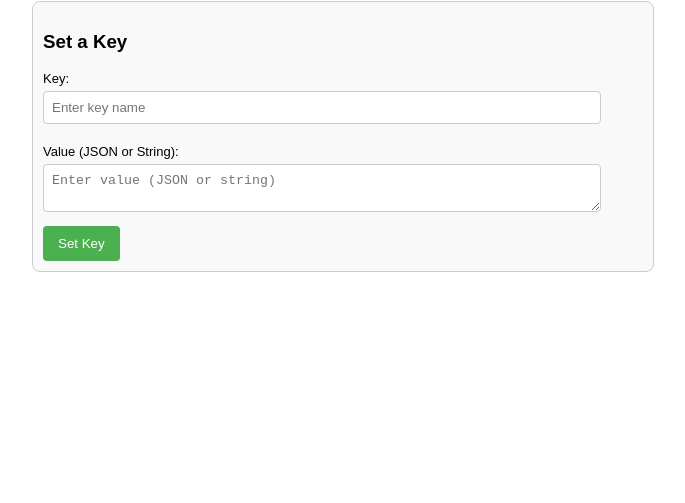
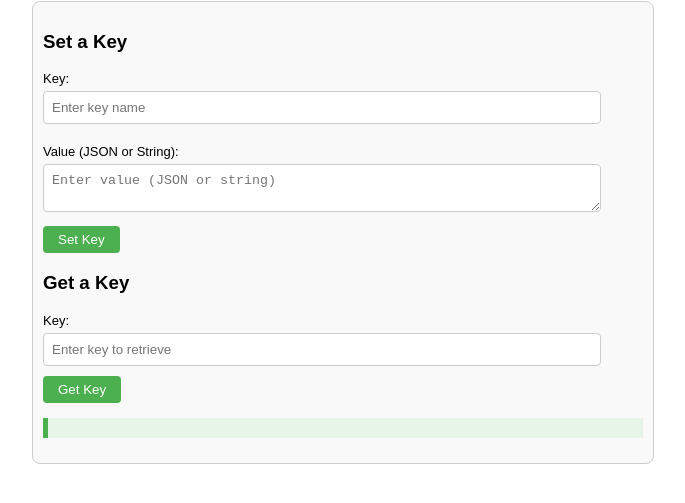
Before and after one commit to sskanishk/versionedLocalStorage, a plain HTML site: page index.html in a window 1280 px wide. Shown: the part 79-582 px from the top of the page, without its empty margins (297-982 px from the left). Drawn offline with Linux system fonts and the light colour scheme.

Commit message:
feat: get value of input key from local storage

```diff
--- a/index.html
+++ b/index.html
@@ -15,11 +15,16 @@
         <h3>Set a Key</h3>
         <label for="key">Key:</label>
         <input type="text" id="key" placeholder="Enter key name" />
-
         <label for="value">Value (JSON or String):</label>
         <textarea id="value" placeholder="Enter value (JSON or string)"></textarea>
+        <button onclick="setKey()">Set Key</button>
 
-        <button onclick="setKey()">Set Key</button>
+        <!-- Get Key Section -->
+        <h3>Get a Key</h3>
+        <label for="getKey">Key:</label>
+        <input type="text" id="getKey" placeholder="Enter key to retrieve" />
+        <button onclick="getKey()">Get Key</button>
+        <div id="getOutput" class="output"></div>
 
     </div>
 
@@ -41,6 +46,15 @@
             versionedStore.set(key, value);
             alert('Key set successfully!');
         }
+
+        // Get a key
+        function getKey() {
+            const key = document.getElementById('getKey').value;
+            const value = versionedStore.get(key);
+
+            const output = document.getElementById('getOutput');
+            output.innerHTML = value ? `Value: ${JSON.stringify(value)}` : 'Key not found!';
+        }
     </script>
 
 </body>
--- a/styles.css
+++ b/styles.css
@@ -32,7 +32,7 @@ input[type="text"], input[type="number"], textarea {
 }
 
 button {
-    padding: 10px 15px;
+    padding: 6px 15px;
     background-color: #4CAF50;
     color: white;
     border: none;
@@ -43,3 +43,11 @@ button {
 button:hover {
     background-color: #45a049;
 }
+
+.output {
+    margin: 15px 0;
+    padding: 10px;
+    background-color: #e7f4e8;
+    border-left: 5px solid #4CAF50;
+    font-size: small;
+}
--- a/versionedLocalStorage.js
+++ b/versionedLocalStorage.js
@@ -36,4 +36,14 @@ class VersionedLocalStorage {
         localStorage.setItem(key, JSON.stringify(versionedValue));
         this.saveVersion(key, versionedValue);
     }
+
+    // Get the latest version of the key
+    get(key) {
+        const item = localStorage.getItem(key);
+        if (!item) return null;
+
+        const { value } = JSON.parse(item);
+
+        return JSON.parse(value);
+    }
 }
```
